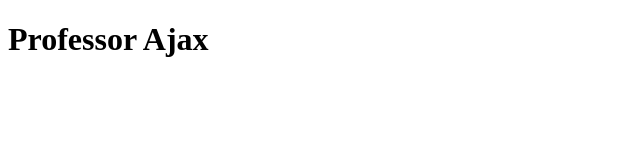
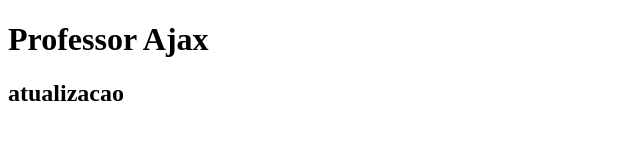
Before and after one commit to andretipoltsala/profcode, a plain HTML site: page index.html in a window 1280 px wide. Shown: the whole page, without its empty margins (0-640 px from the left). Drawn offline with Linux system fonts and the light colour scheme.

Commit message:
Atualizacao 2

```diff
--- a/index.html
+++ b/index.html
@@ -8,5 +8,6 @@
 </head>
 <body>
     <h1>Professor Ajax</h1>
+    <h2>atualizacao</h2>
 </body>
 </html>
```
